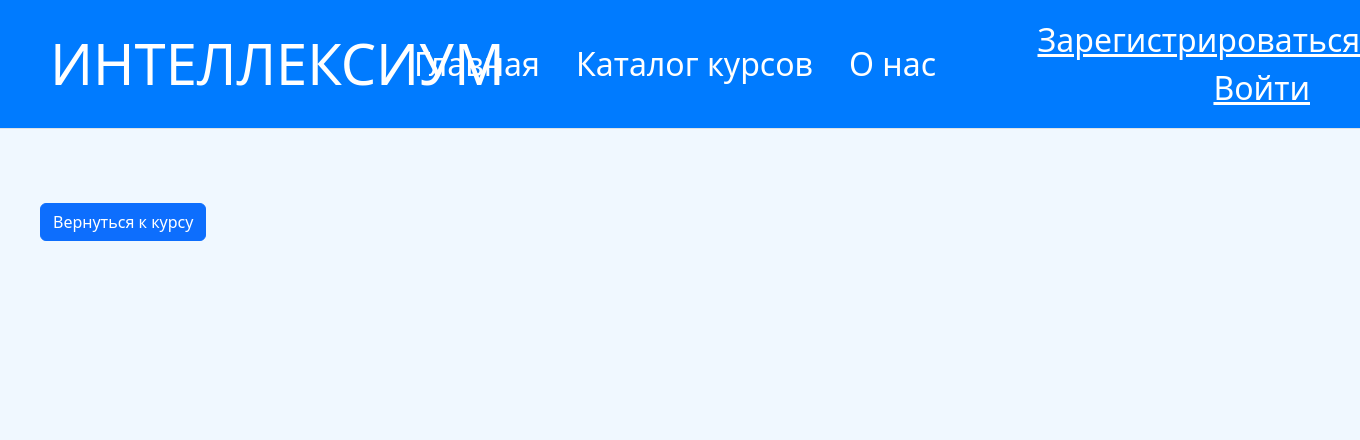
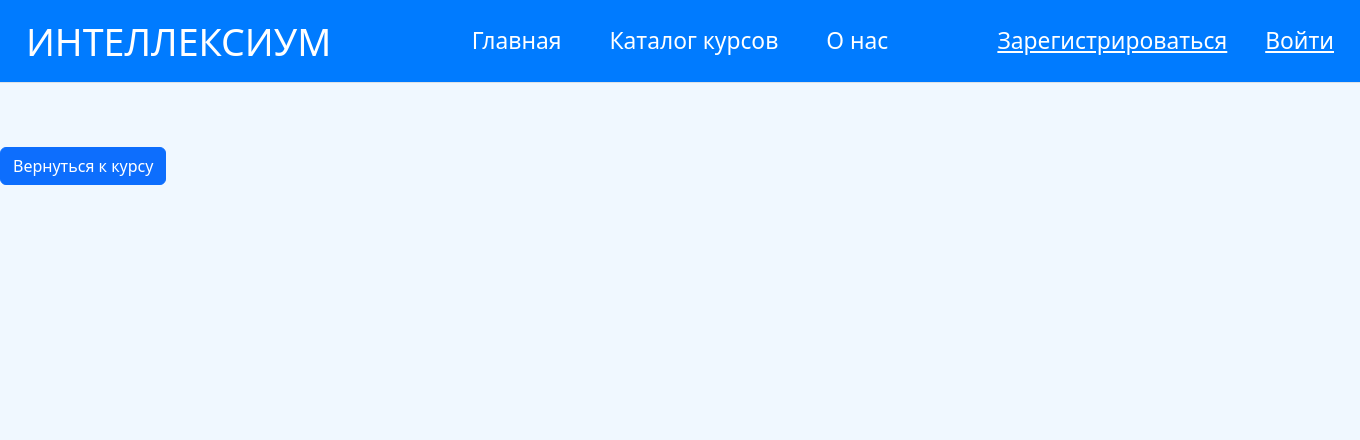
Before and after one commit to MosinFAM/consult, a Django app: template main/templates/main/article_detail.html in a window 1360 px wide. Shown: the top 440 px of the page. Run offline with Django 3.2, Linux system fonts and the light colour scheme; the template is opened without the code that fills it, so the values that code supplies are empty; some libraries are stand-ins or nearby versions.

Commit message:
добавил read.me и немного стилей

```diff
--- a/main/templates/main/article_detail.html
+++ b/main/templates/main/article_detail.html
@@ -3,26 +3,17 @@
 
 <head>
 {% block title %}Article Detail{% endblock %}
-<style>
-.text-margin {
-    margin-left: 15px;
-    margin-right: 15px;
-}
-.large-font {
-          font-size: 2rem; /* или любое другое значение */
-        }
-</style>
 </head>
 
 {% block content %}
 
-<div class="text-margin highlight mb-4">
+<div>
 <h2>{{ article.title }}</h2>
-<p class="lead text-center large-font">{{ article.content|safe  }}</p>
+<p>{{ article.content|safe  }}</p>
 
 {% for test in tests %}
 
-    <a href="{% url 'test_detail' article.course.id article.id test.id %}" class="btn btn-primary">Пройти тест</a>
+    <a href="{% url 'test_detail' article.course.id article.id test.id %}" class="btn btn-primary">Пройти тест</a></br>
 {%  endfor %}
 </br>
     <a href="{% url 'course_detail' article.course.id %}" class="btn btn-primary" style="margin-bottom: 20px;">Вернуться к курсу</a>
--- a/main/templates/main/base.html
+++ b/main/templates/main/base.html
@@ -3,26 +3,11 @@
   <head>
     <title>{% block title %}{% endblock %}</title>
     <link rel="stylesheet" href="https://cdn.jsdelivr.net/npm/bootstrap@5.3.2/dist/css/bootstrap.min.css">
-    <link href="https://cdn.jsdelivr.net/npm/bootstrap@5.3.0-alpha1/dist/css/bootstrap.min.css" rel="stylesheet" integrity="sha384-GLhlTQ8iRABdZLl6O3oVMWSktQOp6b7In1Zl3/Jr59b6EGGoI1aFkw7cmDA6j6gD" crossorigin="anonymous">
-
-    <!-- Включаем стили jQuery UI -->
-    <link rel="stylesheet" href="https://code.jquery.com/ui/1.12.1/themes/base/jquery-ui.css">
-
-    <!-- Включаем скрипт jQuery -->
-    <script src="https://code.jquery.com/jquery-3.6.0.min.js"></script>
-
-    <!-- Включаем скрипт jQuery UI -->
-    <script src="https://code.jquery.com/ui/1.12.1/jquery-ui.min.js"></script>
-
-    <!-- Вставляем скрипт, который делает список выбираемым -->
-    <script>
-    $(function() {
-      $("#selectable").selectable();
-    });
-    </script>
     <style>
         html, body {
             height: 100%;
+            margin: 0;
+            padding: 0;
         }
         body {
             background-color: #f0f8ff; /* Светло-голубой фон */
@@ -33,55 +18,62 @@
             background-color: #007bff; /* Основной цвет заголовка */
             color: white;
         }
-        .section {
-            padding: 10px 20px;
+        header {
+            position: sticky; /* Фиксируем шапку */
+            top: 0;
+            left: 0;
+            right: 0;
+            z-index: 100;
+            padding: 10px;
+            background-color: #007bff;
+            display: flex;
+            align-items: center;
+            justify-content: space-between;
+            flex-wrap: wrap;
         }
-        .card {
-            border: none;
+        .text-margin {
+            margin: 0 1rem;
+        }
+        .display-4 {
+            font-size: 2.5rem;
+            font-size: calc(1.5rem + 1vw);
+        }
+        .large-font {
+            font-size: 1.25rem;
+            font-size: calc(1rem + 0.5vw);
+        }
+        .nav-link {
+            padding: 0.5rem 1rem;
+            text-align: center;
+        }
+        .col-md-3 {
+            flex: 1;
+            text-align: center;
         }
         .footer-bg {
             background-color: #007bff;
             color: white;
         }
         .content-wrap {
-            flex: 1; /* Заставляет контент занимать всё доступное пространство */
+            flex: 1;
         }
-        .text-margin {
-          margin-left: 30px;
-          margin-right: 30px;
-          {% comment %} word-spacing: 40px; {% endcomment %}
+        @media (max-width: 768px) {
+            .display-4 {
+                font-size: 1.75rem;
             }
-        header {
-          position: sticky; /* Фиксируем шапку */
-          top: 0; /* Прикрепляем к верхней части окна */
-          left: 0;
-          right: 0;
-          z-index: 100;
-          padding: 10px 20px 10px 10px; /* Устанавливаем уровень слоя выше других элементов */
+            .col-md-3 {
+                margin-bottom: 1rem;
             }
-        .large-font {
-          font-size: 2rem; /* или любое другое значение */
+            .nav {
+                flex-direction: column;
             }
-        a {
-          margin: 10px;
         }
-        .card {
-          transition: transform 0.2s; /* Анимация при наведении */
-        }
-        .card:hover {
-          transform: scale(1.05); /* Увеличение карты при наведении */
-        }
-
-
-
-
     </style>
 </head>
   <body>
     <header class="d-flex flex-wrap align-items-center justify-content-center justify-content-md-between py-3 mb-4 border-bottom header-bg">
-        <div class="col-md-3 mb-2 mb-md-0">
+        <div class="col-md-3 d-flex justify-content-start">
             <a href="/" class="d-inline-flex link-body-emphasis text-decoration-none">
-            {% comment %} <img src="https://ru.freepik.com/icon/book_16336048#fromView=search&page=1&position=17&uuid=1c5d3578-6de3-4eb2-bde9-69788a11d8b2" alt="Bootstrap" width="40" height="40"> {% endcomment %}
                 <div class="text-margin">
                 <span class="display-4 text-white font-weight-bold">ИНТЕЛЛЕКСИУМ</span>
                 </div>
@@ -89,14 +81,14 @@
         </div>
 
         <ul class="nav col-12 col-md-auto mb-2 justify-content-center mb-md-0 large-font">
-          <li><a href="{% url "home" %}" class="nav-link px-2 text-white">Главная</a></li>
-          <li><a href="{% url "category_list" %}" class="nav-link px-2 text-white">Каталог курсов</a></li>
-          <li><a href="{% url "about" %}" class="nav-link px-2 text-white">О нас</a></li>
+          <li><a href="{% url 'home' %}" class="nav-link px-2 text-white mx-3">Главная</a></li>
+          <li><a href="{% url 'category_list' %}" class="nav-link px-2 text-white mx-3">Каталог курсов</a></li>
+          <li><a href="{% url 'about' %}" class="nav-link px-2 text-white mx-3">О нас</a></li>
         </ul>
         <div class="col-md-3 text-end large-font">
           {% if user.is_authenticated %}
-            <a href="{% url 'profile' %}" class="text-white">Профиль</a>
-            <a href="{% url 'logout' %}" class="text-white">Выйти</a>
+            <a href="{% url 'profile' %}" class="text-white mx-3">Профиль</a>
+            <a href="{% url 'logout' %}" class="text-white mx-3">Выйти</a>
           {% else %}
             <a href="{% url 'register' %}" class="text-white text-margin">Зарегистрироваться</a>
             <a href="{% url 'login' %}" class="text-white text-margin">Войти</a>
```
Also changed, not shown: main/utils/html_processor.py (+5 -4 lines), README.md, db.sqlite3. Lines whose indentation alone changed are shown as unchanged.
